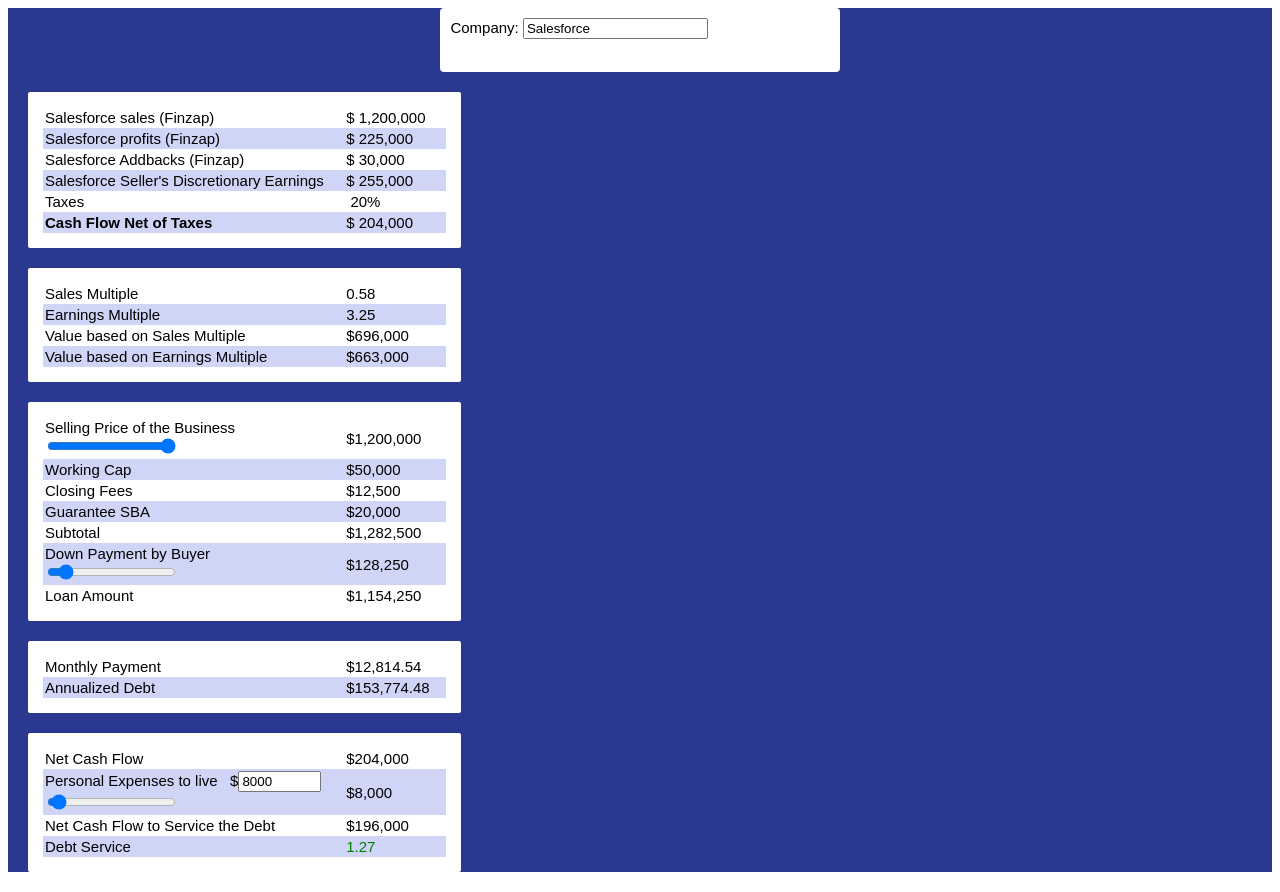
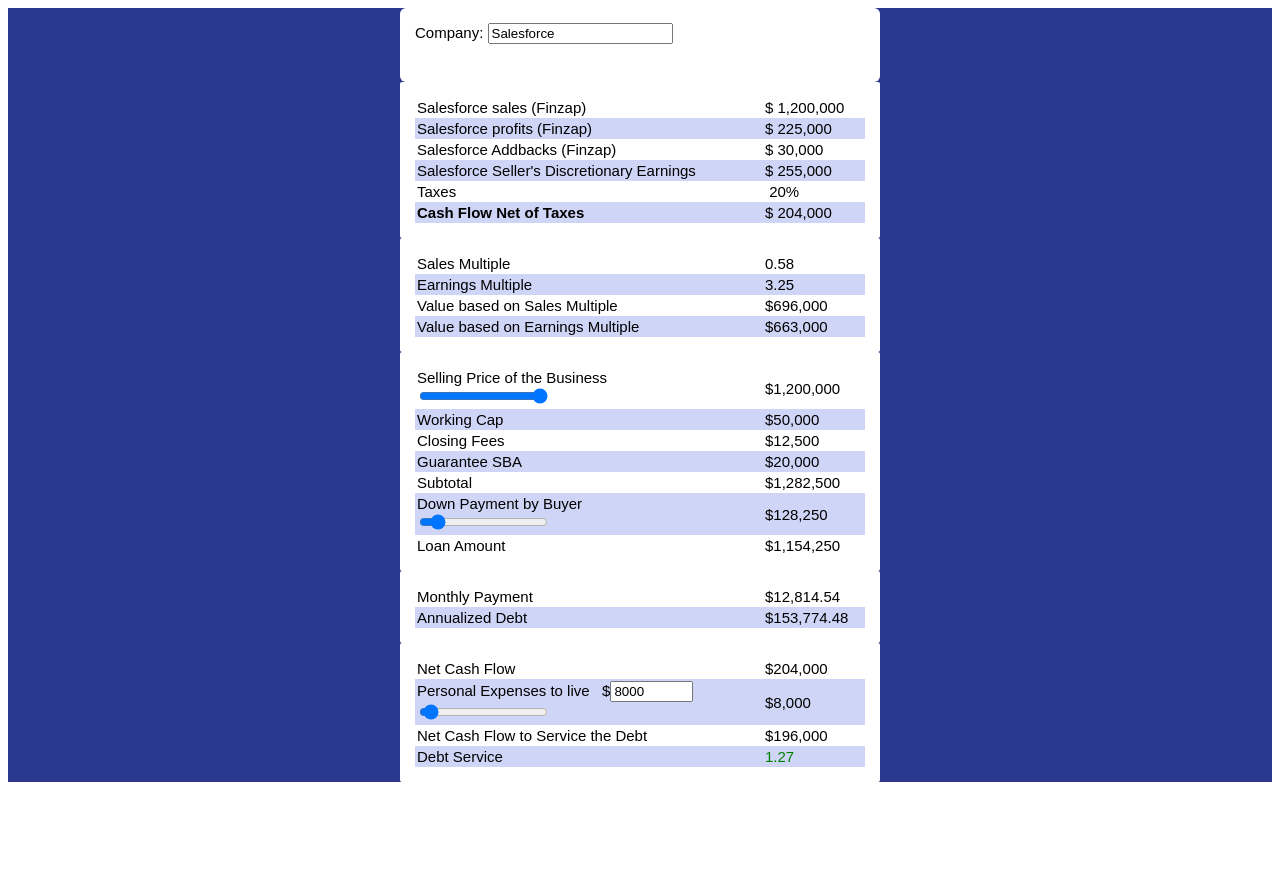
Before and after one commit to AniaKB/exitus, a website: page index.html in a window 1280 px wide. After the commit the page ends 800 px from the top, so only its background shows below. Drawn offline with nearby package versions, Linux system fonts and the light colour scheme.

Commit message:
centering the app

```diff
--- a/style.css
+++ b/style.css
@@ -1,23 +1,21 @@
 .title-card {
-    padding: 10px;
-    border-radius: 4px;
+    padding: 15px;
+    border-radius: 6px;
     background-color: white;
     display: block;
     margin-left: auto;
     margin-right: auto;
-    width: 30%;
+    width: 450px;
   }
 
   .card {
     display: block;
-    margin-left: auto;
-    margin-right: auto;
     border: 6px;
+    margin: auto;
     border-radius: 2px;
     padding: 15px;
-    margin: 20px;
     background-color: #FFF;
-    width: 403px;
+    width: 450px;
   }
 
   .row,
```
